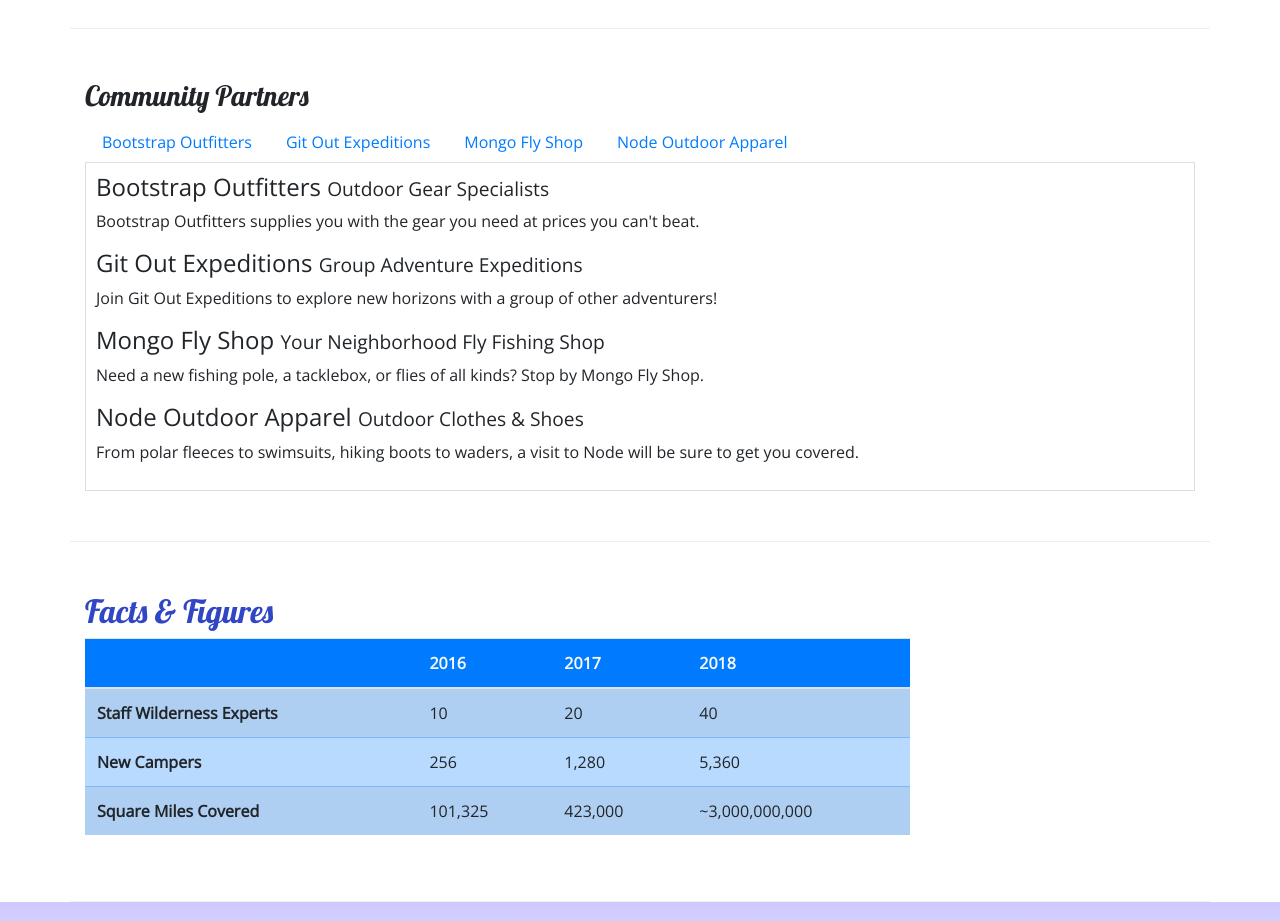
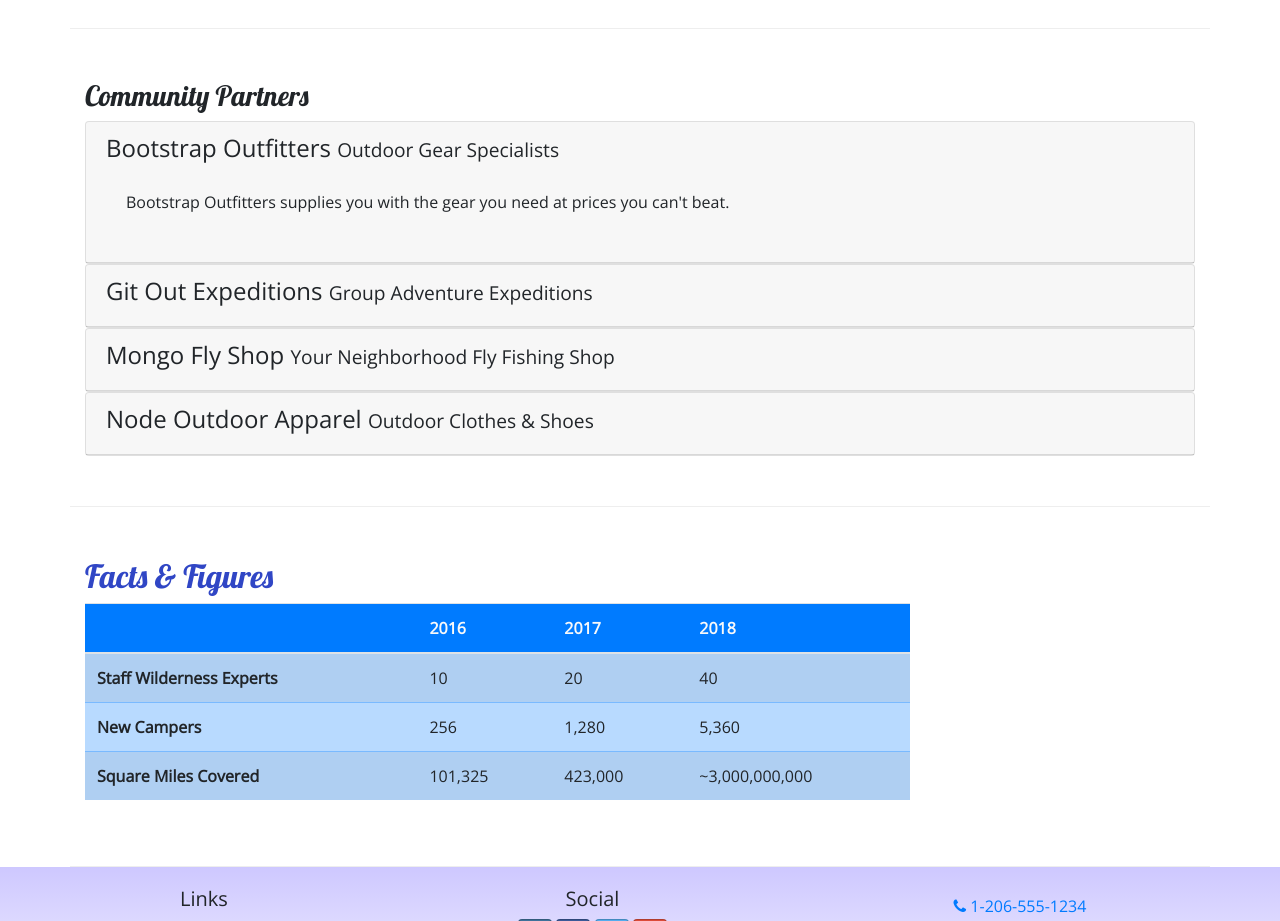
Before and after one commit to bowenbowengone/nucampsite, a website: page aboutus.html in a window 1280 px wide. Shown: the part 800-1721 px from the top of the page. Drawn offline with nearby package versions, Linux system fonts and the light colour scheme.

Commit message:
Accordion

```diff
--- a/aboutus.html
+++ b/aboutus.html
@@ -101,28 +101,62 @@
             <div class="row row-content">
                 <div class="col">
                     <h3>Community Partners</h3>
-                    <ul class="nav nav-tabs">
-                        <li class="nav-item"><a class="nav-link" href="#bootstrap" role="tab" data-toggle="tab">Bootstrap Outfitters</a></li>
-                        <li class="nav-item"><a class="nav-link" href="#git" role="tab" data-toggle="tab">Git Out Expeditions</a></li>
-                        <li class="nav-item"><a class="nav-link" href="#mongo" role="tab" data-toggle="tab">Mongo Fly Shop</a></li>
-                        <li class="nav-item"><a class="nav-link" href="#node" role="tab" data-toggle="tab">Node Outdoor Apparel</a></li>
-                    </ul>
-                    <div class="tab-content">
-                        <div role="tabpanel" class="tab-pane fade show active" id="bootstrap">
-                            <h4>Bootstrap Outfitters <small>Outdoor Gear Specialists</small></h4>
-                            <p class="d-none d-sm-block">Bootstrap Outfitters supplies you with the gear you need at prices you can't beat.</p>
+                    <div id="accordion">
+                        <div class="card">
+                            <div role="tab" class="card-header">
+                                <h4>
+                                    <a data-toggle="collapse" data-target="#bootstrap">
+                                        Bootstrap Outfitters <small>Outdoor Gear Specialists</small>
+                                    </a>
+                                </h4>
+                                <div class="collapse show" id="bootstrap" data-parent="#accordion">
+                                    <div class="card-body">
+                                        <p class="d-none d-sm-block">Bootstrap Outfitters supplies you with the gear you need at prices you can't beat.</p>
+                                    </div>
+                                </div>
+                            </div>
                         </div>
-                        <div role="tabpanel" class="tab-pane fade show active" id="git">
-                            <h4>Git Out Expeditions <small>Group Adventure Expeditions</small></h4>
-                            <p class="d-none d-sm-block">Join Git Out Expeditions to explore new horizons with a group of other adventurers!</p>
+                        <div class="card">
+                            <div role="tab" class="card-header">
+                                <h4>
+                                    <a class="collapsed" data-toggle="collapse" data-target="#git">
+                                        Git Out Expeditions <small>Group Adventure Expeditions</small>
+                                    </a>
+                                </h4>
+                                <div class="collapse" id="git" data-parent="#accordion">
+                                    <div class="card-body">
+                                        <p class="d-none d-sm-block">Join Git Out Expeditions to explore new horizons with a group of other adventurers!</p>
+                                    </div>
+                                </div>
+                            </div>
                         </div>
-                        <div role="tabpanel" class="tab-pane fade show active" id="mongo">
-                            <h4>Mongo Fly Shop <small>Your Neighborhood Fly Fishing Shop</small></h4>
-                            <p class="d-none d-sm-block">Need a new fishing pole, a tacklebox, or flies of all kinds? Stop by Mongo Fly Shop.</p>
+                        <div class="card">
+                            <div role="tab" class="card-header">
+                                <h4>
+                                    <a class="collapsed" data-toggle="collapse" data-target="#mongo">
+                                        Mongo Fly Shop <small>Your Neighborhood Fly Fishing Shop</small>
+                                    </a>
+                                </h4>
+                                <div class="collapse" id="mongo" data-parent="#accordion">
+                                    <div class="card-body">
+                                        <p class="d-none d-sm-block">Need a new fishing pole, a tacklebox, or flies of all kinds? Stop by Mongo Fly Shop.</p>
+                                    </div>
+                                </div>
+                            </div>
                         </div>
-                        <div role="tabpanel" class="tab-pane fade show active" id="node">
-                            <h4>Node Outdoor Apparel <small>Outdoor Clothes & Shoes</small></h4>
-                            <p class="d-none d-sm-block">From polar fleeces to swimsuits, hiking boots to waders, a visit to Node will be sure to get you covered.</p>
+                        <div class="card">
+                            <div role="tab" class="card-header">
+                                <h4>
+                                    <a class="collapsed" data-toggle="collapse" data-target="#node">
+                                        Node Outdoor Apparel <small>Outdoor Clothes & Shoes</small>
+                                    </a>
+                                </h4>
+                                <div class="collapse" id="node" data-parent="#accordion">
+                                    <div class="card-body">
+                                        <p class="d-none d-sm-block">From polar fleeces to swimsuits, hiking boots to waders, a visit to Node will be sure to get you covered.</p>
+                                    </div>
+                                </div>
+                            </div>
                         </div>
                     </div>
                 </div>
--- a/styles.css
+++ b/styles.css
@@ -40,9 +40,3 @@ header h2 {
     background-color: teal;
     color: white;
 }
-
-.tab-content {
-    border: 1px solid #DDD;
-    border-top: none;
-    padding: 10px;
-}
```
